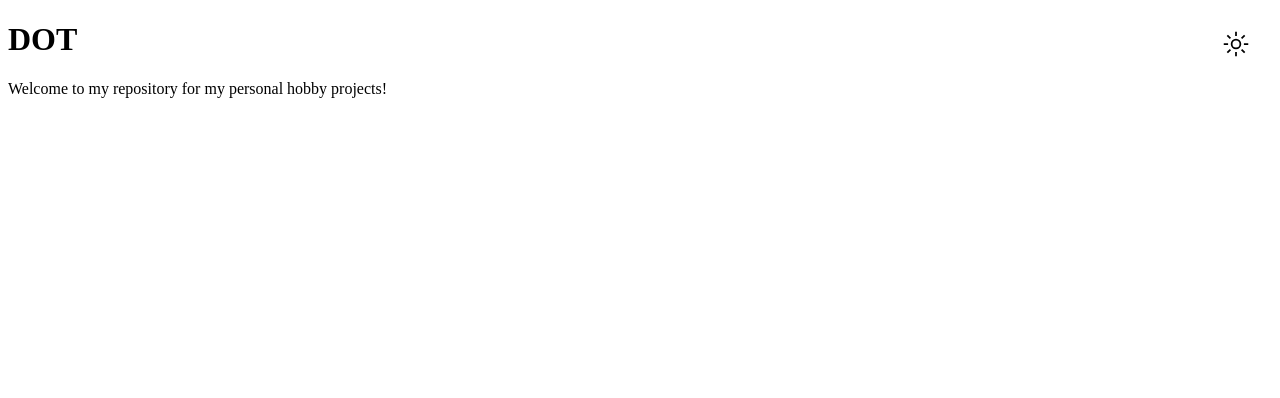
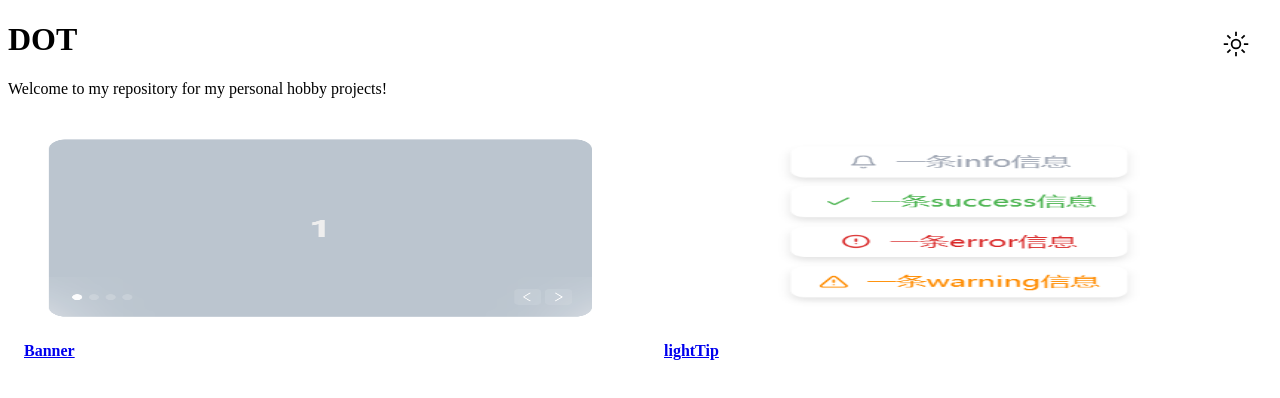
Before and after one commit to 2113ic/dot, a Vue app: page / in a window 1280 px wide. Shown: the top 398 px of the page. Built offline with nearby package versions, Linux system fonts and the light colour scheme; the HTML template or start-up script is replaced by a standard one.

Commit message:
Add project list

```diff
--- a/package/LightTip/index.html
+++ b/package/LightTip/index.html
@@ -25,7 +25,7 @@
         /** @type {HTMLElement} */
         const el = e.target
 
-        LightTip.info(`一条${el.innerHTML}信息`)
+        LightTip[el.innerHTML](`一条${el.innerHTML}信息`)
       }
     </script>
   </body>
--- a/src/App.vue
+++ b/src/App.vue
@@ -1,19 +1,72 @@
 <script setup>
-import ToggleTheme from './components/ToggleTheme.vue';
+import ToggleTheme from './components/ToggleTheme.vue'
 </script>
 
 <template>
   <header>
     <h1 class="title">DOT</h1>
-    <p class="summay">Welcome to my repository for my personal hobby projects!</p>
+    <p class="summay">
+      Welcome to my repository for my personal hobby projects!
+    </p>
     <ToggleTheme class="right-top"></ToggleTheme>
   </header>
-
+  <main>
+    <ul class="list">
+      <li class="list-item">
+        <img class="night" src="/public/cover/banner.png" alt="cover" />
+        <a class="list-title" href="./package/banner/">Banner</a>
+      </li>
+      <li class="list-item">
+        <img class="night" src="/public/cover/lightTip.png" alt="cover" />
+        <a class="list-title" href="./package/LightTip/">lightTip</a>
+      </li>
+    </ul>
+  </main>
 </template>
 
-<style>
-  .right-top {
-    position: absolute;
-    top: 24px; right: 24px;
+<style lang="scss">
+.right-top {
+  position: absolute;
+  top: 24px;
+  right: 24px;
+}
+
+.list {
+  display: grid;
+  grid-gap: 1rem;
+  gap: 1rem;
+  grid-template-columns: repeat(1, minmax(0, 1fr));
+  padding: 0;
+  margin-bottom: 24px;
+
+  .list-item {
+    display: flex;
+    flex-direction: column;
+    padding: 16px;
+    border-radius: 8px;
+    background-color: var(--bg-card-color);
+    transition: background-color 0.3s;
+
+    img {
+      width: 100%;
+      height: 200px;
+      border-radius: 8px;
+    }
+
+    .list-title {
+      margin: 12px 0;
+      font-weight: 600;
+      transition: color .3s;
+      list-style: square;
+
+      &:hover { color: var(--primary); }
+    }
   }
+}
+
+@media (min-width: 640px) {
+  .list {
+    grid-template-columns: repeat(2, minmax(0, 1fr));
+  }
+}
 </style>
--- a/src/styles/index.scss
+++ b/src/styles/index.scss
@@ -79,7 +79,5 @@ header {
 
 main {
   max-width: 800px;
-  margin: -42px auto 64px;
-  height: 600px;
-  border-radius: 12px;
+  margin: 0 auto 64px;
 }
```
Also changed, not shown: public/cover/banner.png (added), public/cover/lightTip.png (added).
